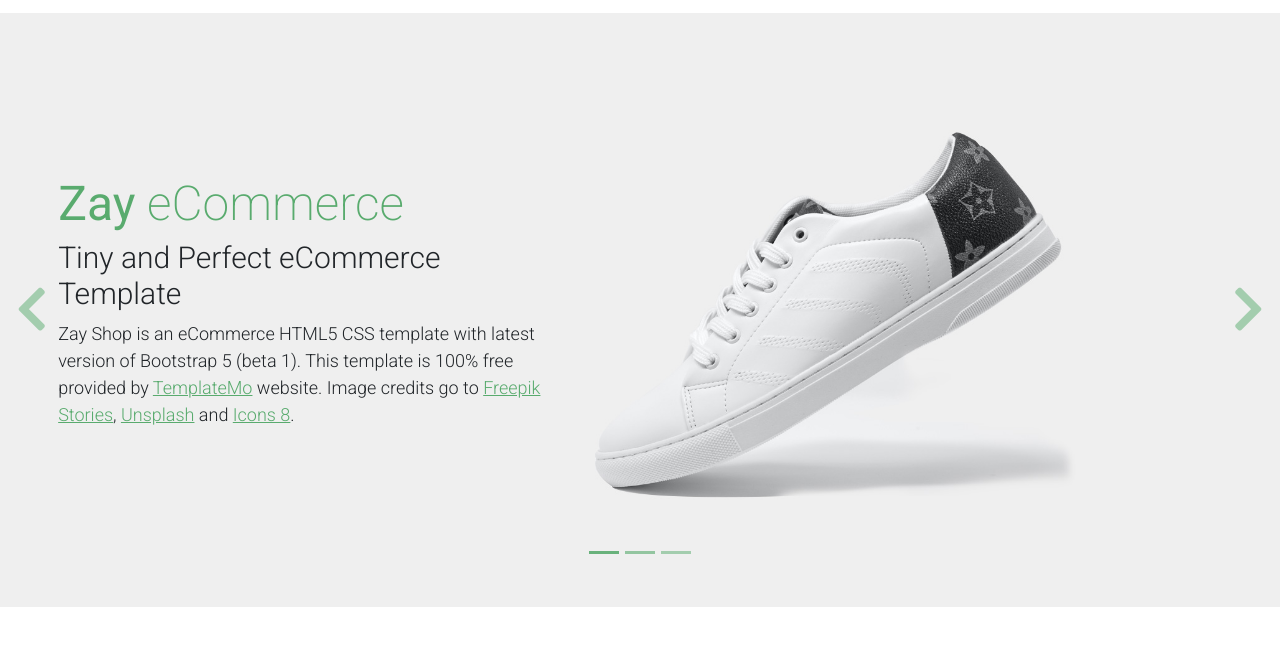
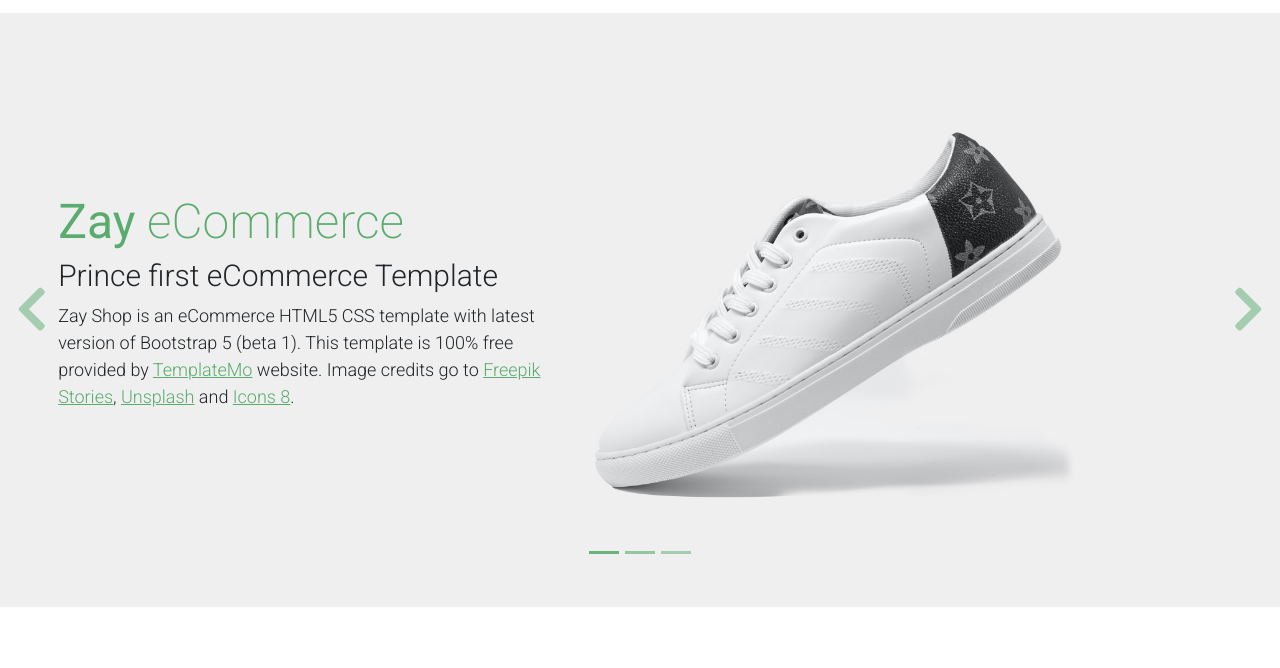
Before and after one commit to prince-107/EY_4.0_SU, a plain HTML site: page index.html in a window 1280 px wide. Shown: the part 119-787 px from the top of the page. Drawn offline with Linux system fonts and the light colour scheme.

Commit message:
added my name

```diff
--- a/index.html
+++ b/index.html
@@ -140,7 +140,7 @@ https://templatemo.com/tm-559-zay-shop
                         <div class="col-lg-6 mb-0 d-flex align-items-center">
                             <div class="text-align-left align-self-center">
                                 <h1 class="h1 text-success"><b>Zay</b> eCommerce</h1>
-                                <h3 class="h2">Tiny and Perfect eCommerce Template</h3>
+                                <h3 class="h2">Prince first eCommerce Template</h3>
                                 <p>
                                     Zay Shop is an eCommerce HTML5 CSS template with latest version of Bootstrap 5 (beta 1).
                                     This template is 100% free provided by <a rel="sponsored" class="text-success" href="https://templatemo.com" target="_blank">TemplateMo</a> website.
@@ -161,8 +161,8 @@ https://templatemo.com/tm-559-zay-shop
                         </div>
                         <div class="col-lg-6 mb-0 d-flex align-items-center">
                             <div class="text-align-left">
-                                <h1 class="h1">Prince</h1>
-                                <h3 class="h2">Aliquip ex ea commodo consequat</h3>
+                                <h1 class="h1">Prince first</h1>
+                                <h3 class="h2">my first shop</h3>
                                 <p>
                                     You are permitted to use this Zay CSS template for your commercial websites.
                                     You are <strong>not permitted</strong> to re-distribute the template ZIP file in any kind of template collection websites.
```
